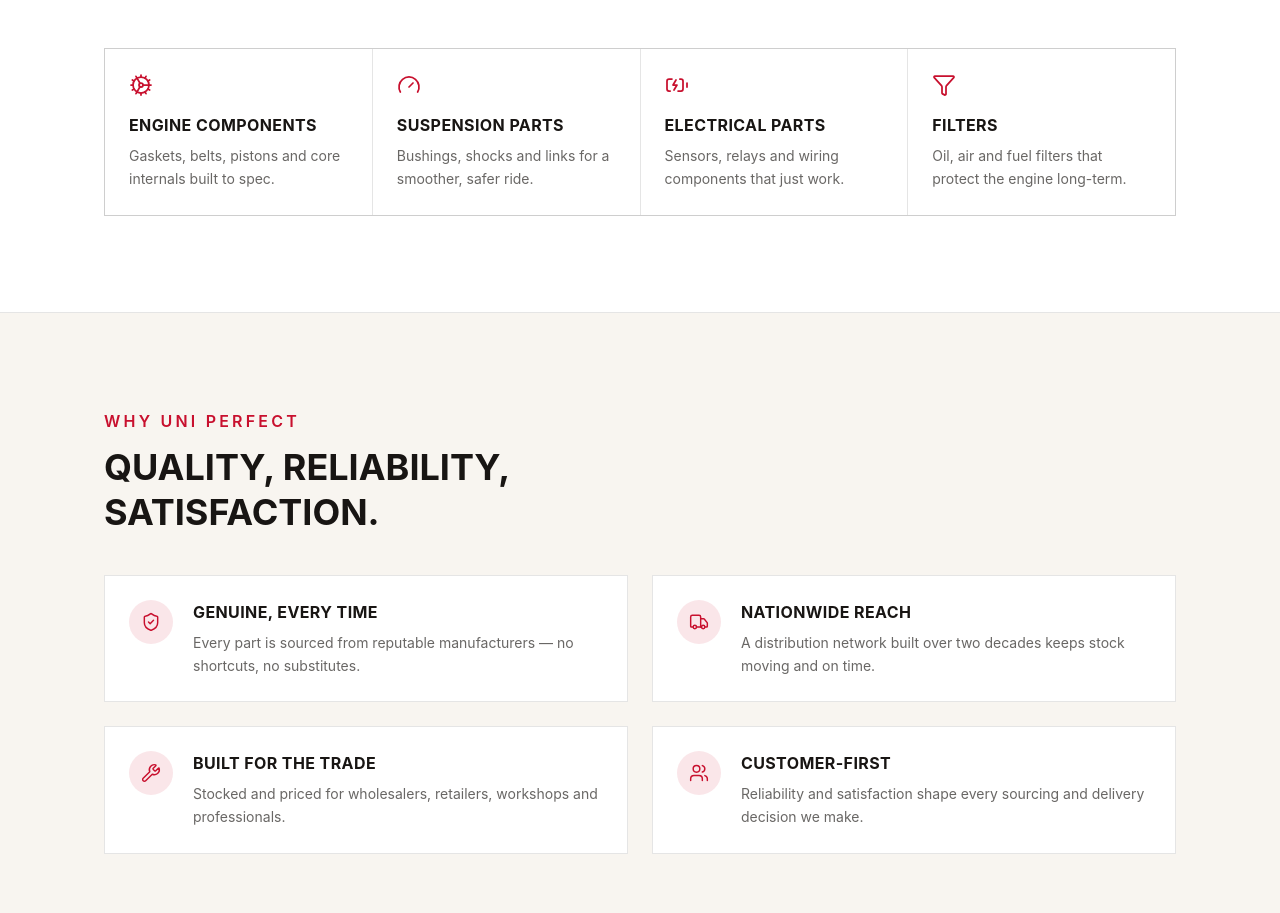
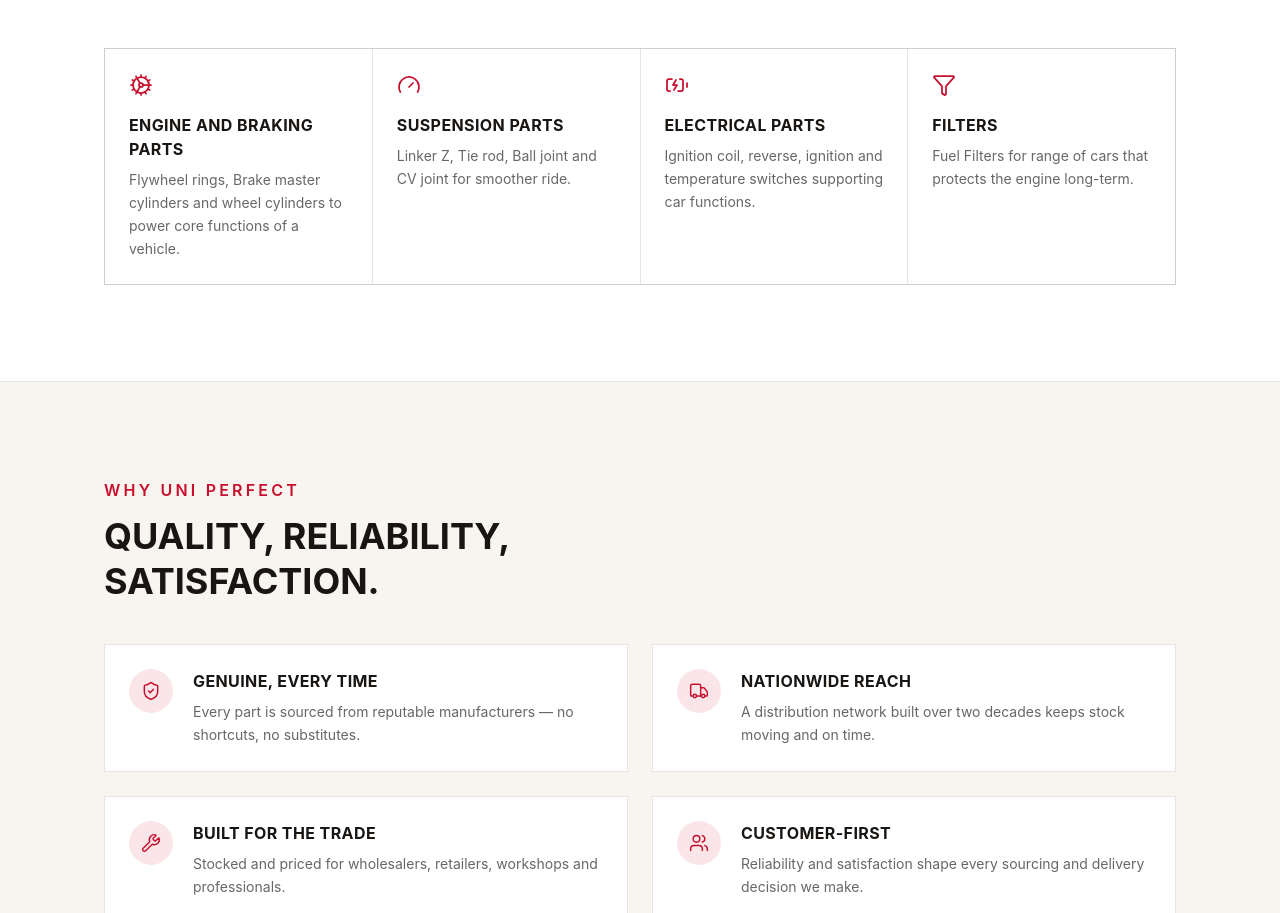
Before and after one commit to waliuddin1105/Uniperfect, a React (Vite) app in the folder frontend/: page /u/about in a window 1280 px wide. Shown: the part 1568-2481 px from the top of the page. Built offline with nearby package versions, Linux system fonts and the light colour scheme.

Commit message:
modified UP about us page

```diff
--- a/frontend/src/pages/Uniperfect/About.jsx
+++ b/frontend/src/pages/Uniperfect/About.jsx
@@ -30,10 +30,10 @@
 ];
 
 const categories = [
-  { icon: Cog, name: "Engine components", desc: "Gaskets, belts, pistons and core internals built to spec." },
-  { icon: Gauge, name: "Suspension parts", desc: "Bushings, shocks and links for a smoother, safer ride." },
-  { icon: BatteryCharging, name: "Electrical parts", desc: "Sensors, relays and wiring components that just work." },
-  { icon: Filter, name: "Filters", desc: "Oil, air and fuel filters that protect the engine long-term." },
+  { icon: Cog, name: "Engine and Braking parts", desc: "Flywheel rings, Brake master cylinders and wheel cylinders to power core functions of a vehicle." },
+  { icon: Gauge, name: "Suspension parts", desc: "Linker Z, Tie rod, Ball joint and CV joint for smoother ride." },
+  { icon: BatteryCharging, name: "Electrical parts", desc: "Ignition coil, reverse, ignition and temperature switches supporting car functions." },
+  { icon: Filter, name: "Filters", desc: "Fuel Filters for range of cars that protects the engine long-term." },
 ];
 
 const values = [
```
